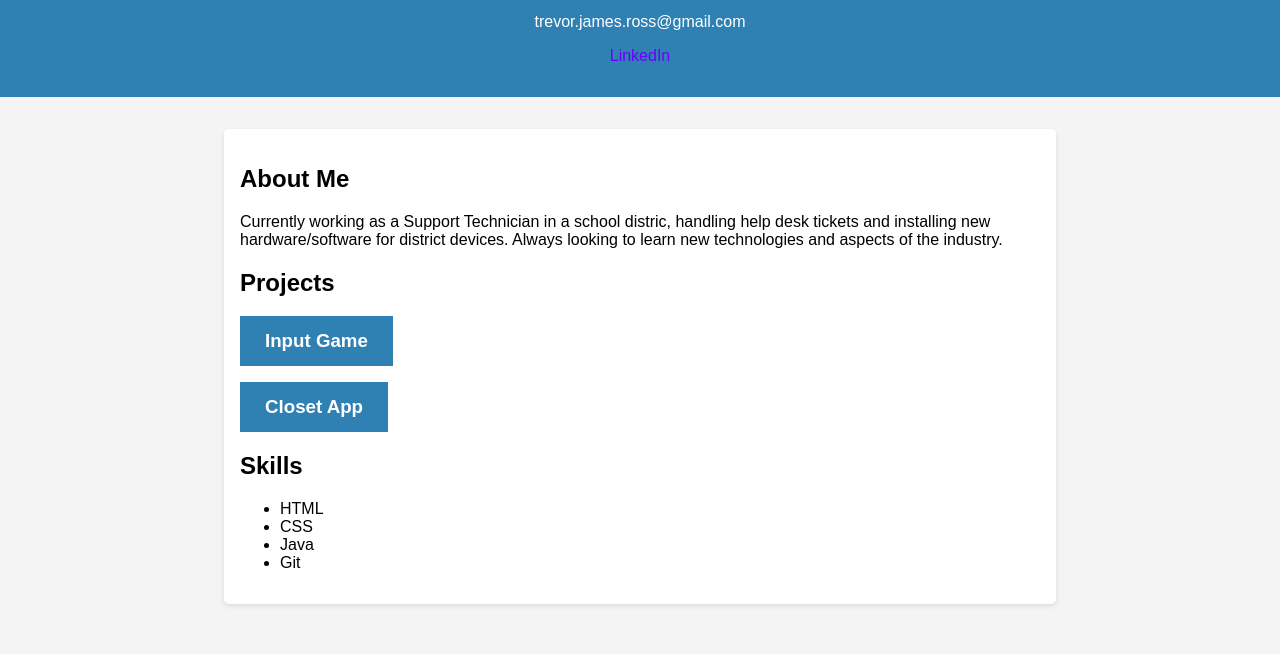
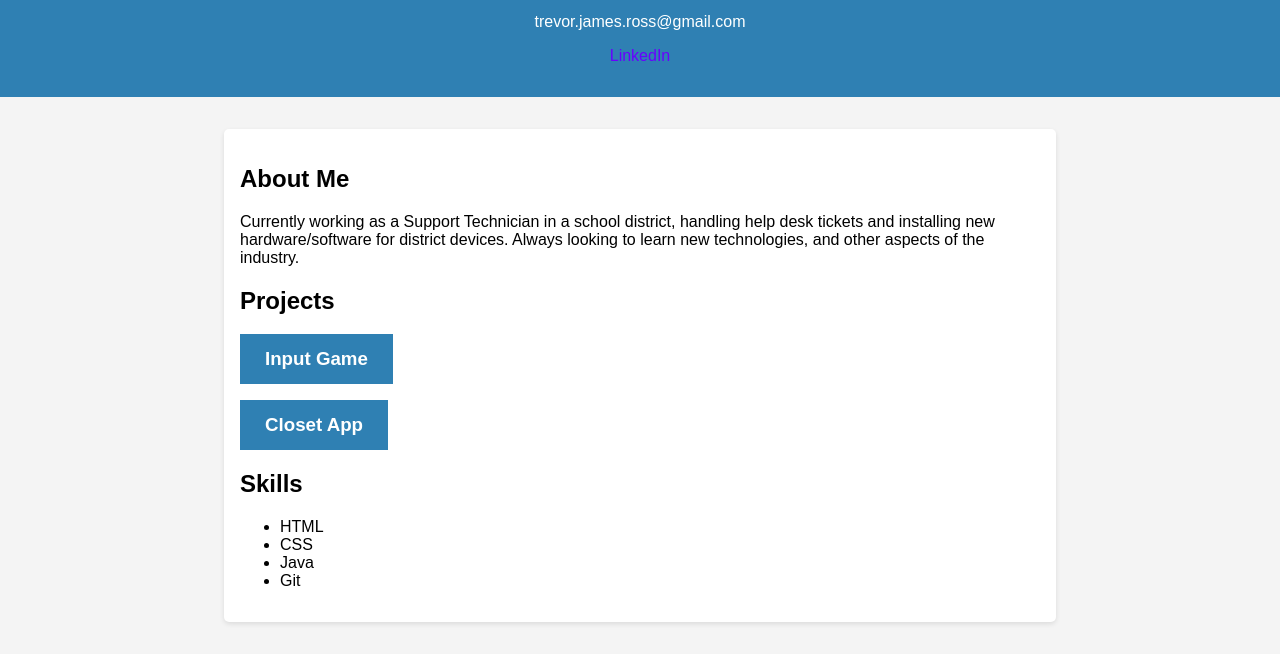
Before and after one commit to TrevorRoss/trevorross.github.io, a plain HTML site: page index.html in a window 1280 px wide. Shown: the part 165-819 px from the top of the page. Drawn offline with Linux system fonts and the light colour scheme.

Commit message:
fixed typos

```diff
--- a/index.html
+++ b/index.html
@@ -70,7 +70,7 @@
     </header>
     <div class="container">
         <h2>About Me</h2>
-        <p>Currently working as a Support Technician in a school distric, handling help desk tickets and installing new hardware/software for district devices. Always looking to learn new technologies and aspects of the industry.</p>
+        <p>Currently working as a Support Technician in a school district, handling help desk tickets and installing new hardware/software for district devices. Always looking to learn new technologies, and other aspects of the industry.</p>
 
         <h2>Projects</h2>
         <div class="project">
```
